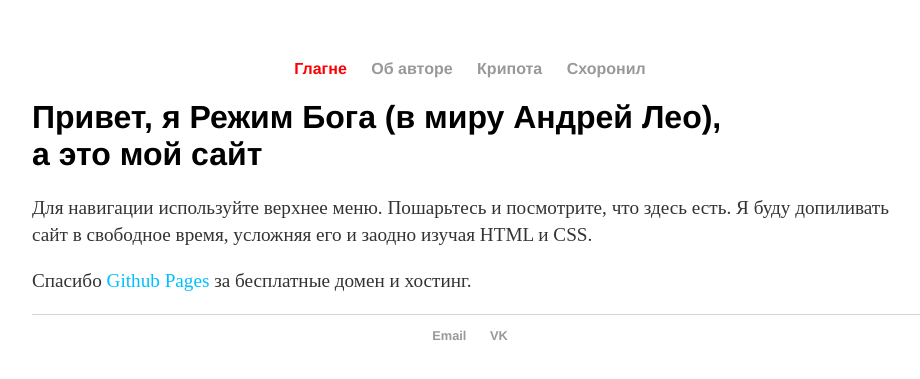
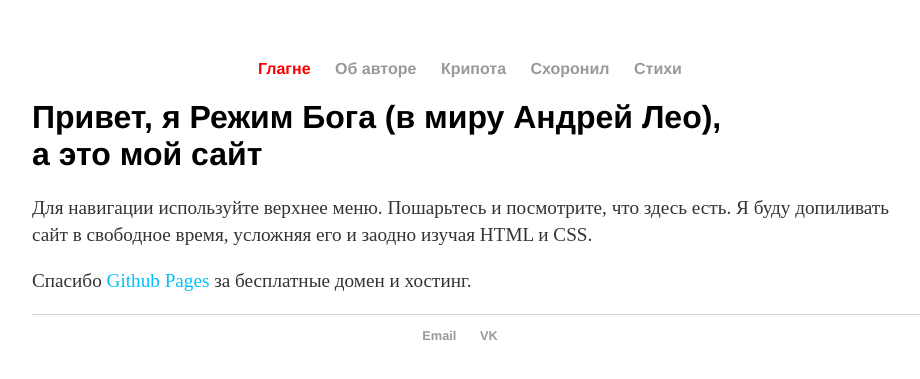
Before and after one commit to G0DMD/G0DMD.github.io, a Jekyll site: the page built from index.html, in a window 1280 px wide. Shown: the top 379 px of the page, without its empty margins (160-1080 px from the left). Built offline with Jekyll 4.4.1, drawn with Linux system fonts in a browser that asks for light colours.

Commit message:
Update default.html

```diff
--- a/_layouts/default.html
+++ b/_layouts/default.html
@@ -11,6 +11,7 @@
 	        	<li><a href="/about">Об авторе</a></li>
         		<li><a href="/creepy">Крипота</a></li>
         		<li><a href="/links">Схоронил</a></li>
+			<li><a href="/lyrics">Стихи</a></li>
     		</ul>
 		</nav>
 <div class="container">
```
Also changed, not shown: other parts of _layouts/default.html (+1 -0 lines).
